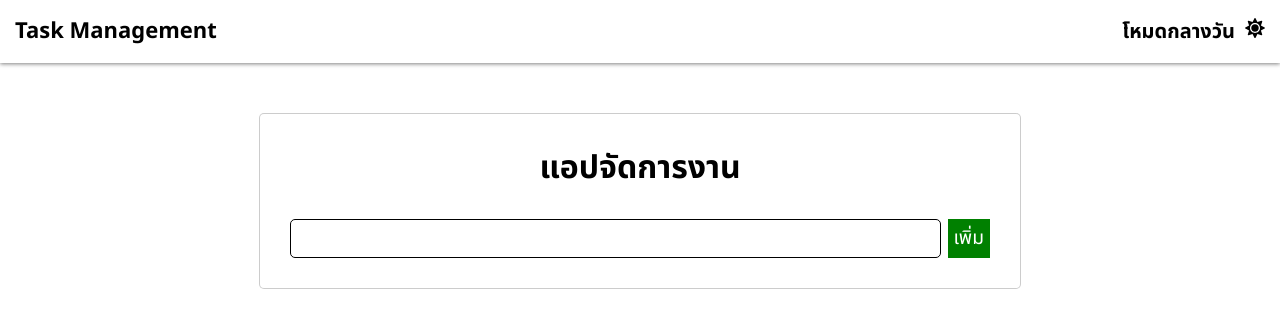
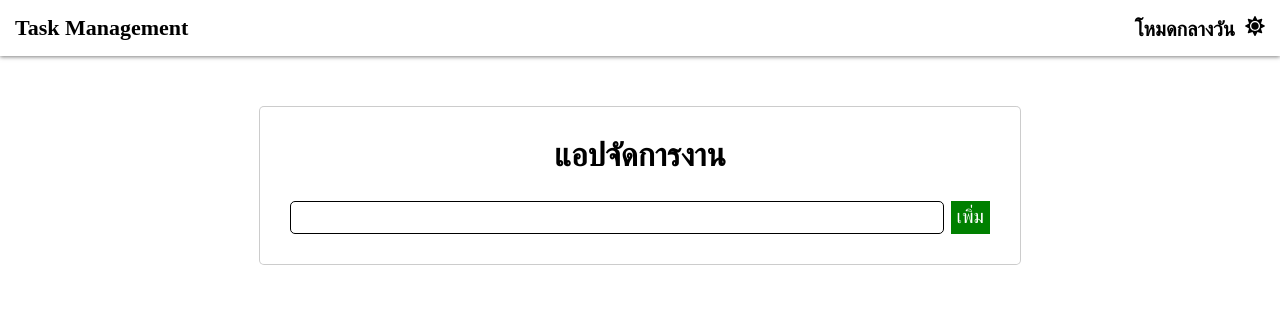
Before and after one commit to Suwit1100/Task-Management, a React (Vite) app in the folder task-management/: page / in a window 1280 px wide. Shown: the top 328 px of the page. Built offline with nearby package versions, Linux system fonts and the light colour scheme.

Commit message:
Revert "Update index.css"
This reverts commit ecfcc500d59ea12e8c8d63adb6eeeda52a04ce4f.

```diff
--- a/task-management/src/index.css
+++ b/task-management/src/index.css
@@ -1,11 +1,6 @@
-@import url('https://fonts.googleapis.com/css2?family=Noto+Sans+Thai:wght@100..900&display=swap');
 body {
   padding: 0;
   margin: 0;
   box-sizing: border-box;
   min-height: 100vh;
 }
-
-*{
-  font-family: "Noto Sans Thai", sans-serif;
-}
```
